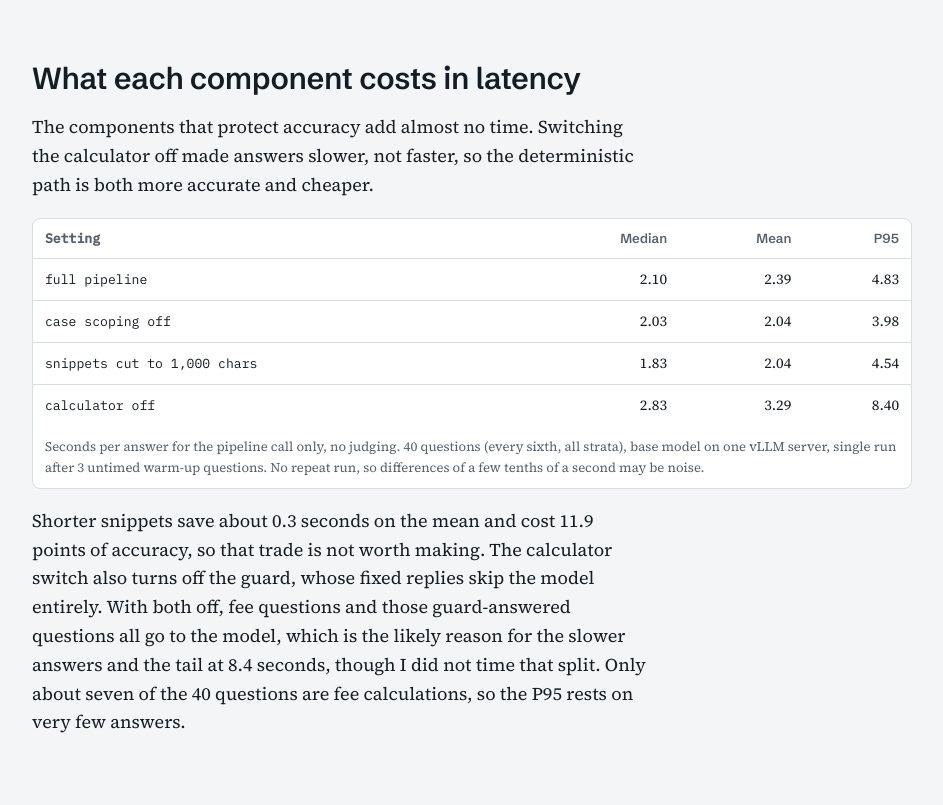
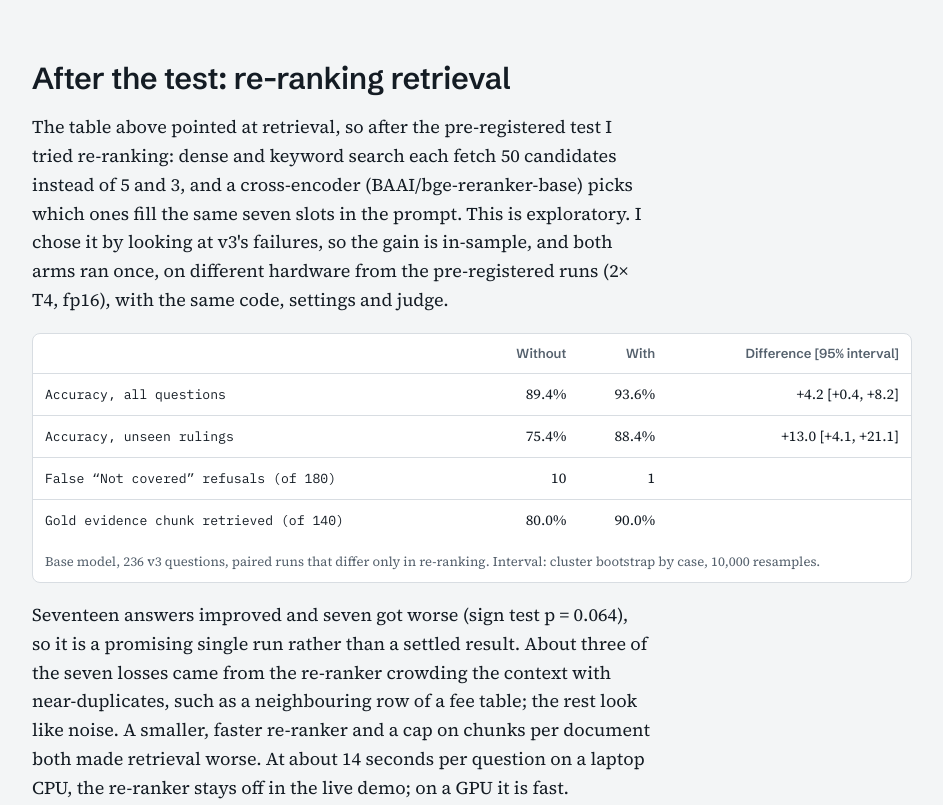
Before and after one commit to mikekeror-rgb/advocate_renumeration_assistant_v1, a plain HTML site: page docs/index.html in a window 1280 px wide. Shown: the part 3999-4804 px from the top of the page, without its empty margins (168-1111 px from the left). Drawn offline with Linux system fonts and the light colour scheme.

Commit message:
Add the post-hoc re-ranking and router results to README and portfolio
README: a TL;DR bullet, an optional-re-ranking note under How it works, and
an "After the pre-registered test (exploratory)" section with the paired
router-fix and re-ranking results, the two variants that didn't help, and
how to run the retrieval-only harness and deferred grading. The router
misfire bullet now says it was fixed afterwards.

Portfolio page: an "After the test: re-ranking retrieval" section with the
paired table, and the router paragraph notes the post-test fix.

All of it is marked exploratory and in-sample, on different hardware from
the pre-registered runs.

Co-Authored-By: Claude Opus 5.5 <noreply@anthropic.com>

```diff
--- a/docs/index.html
+++ b/docs/index.html
@@ -223,6 +223,24 @@ footer { border-top: 1px solid var(--line); padding-top: 22px; font-size: 0.95re
   </section>
 
   <section>
+    <h2>After the test: re-ranking retrieval</h2>
+    <p>The table above pointed at retrieval, so after the pre-registered test I tried re-ranking: dense and keyword search each fetch 50 candidates instead of 5 and 3, and a cross-encoder (BAAI/bge-reranker-base) picks which ones fill the same seven slots in the prompt. This is exploratory. I chose it by looking at v3's failures, so the gain is in-sample, and both arms ran once, on different hardware from the pre-registered runs (2× T4, fp16), with the same code, settings and judge.</p>
+    <div class="tablewrap">
+      <table>
+        <caption>Base model, 236 v3 questions, paired runs that differ only in re-ranking. Interval: cluster bootstrap by case, 10,000 resamples.</caption>
+        <thead><tr><th></th><th>Without</th><th>With</th><th>Difference [95% interval]</th></tr></thead>
+        <tbody>
+          <tr><td>Accuracy, all questions</td><td>89.4%</td><td>93.6%</td><td>+4.2 [+0.4, +8.2]</td></tr>
+          <tr><td>Accuracy, unseen rulings</td><td>75.4%</td><td>88.4%</td><td>+13.0 [+4.1, +21.1]</td></tr>
+          <tr><td>False &ldquo;Not covered&rdquo; refusals (of 180)</td><td>10</td><td>1</td><td></td></tr>
+          <tr><td>Gold evidence chunk retrieved (of 140)</td><td>80.0%</td><td>90.0%</td><td></td></tr>
+        </tbody>
+      </table>
+    </div>
+    <p style="margin-top:18px">Seventeen answers improved and seven got worse (sign test p = 0.064), so it is a promising single run rather than a settled result. About three of the seven losses came from the re-ranker crowding the context with near-duplicates, such as a neighbouring row of a fee table; the rest look like noise. A smaller, faster re-ranker and a cap on chunks per document both made retrieval worse. At about 14 seconds per question on a laptop CPU, the re-ranker stays off in the live demo; on a GPU it is fast.</p>
+  </section>
+
+  <section>
     <h2>What each component costs in latency</h2>
     <p>The components that protect accuracy add almost no time. Switching the calculator off made answers slower, not faster, so the deterministic path is both more accurate and cheaper.</p>
     <div class="tablewrap">
@@ -250,7 +268,7 @@ footer { border-top: 1px solid var(--line); padding-top: 22px; font-size: 0.95re
       <h2>What they do not show</h2>
       <p>That fine-tuning is useless. The unseen rulings come from only 14 cases, so a gain of a few points could hide in the intervals.</p>
       <p>Statute questions cannot be truly unseen, and the judge is itself a model. I re-judged 30 randomly drawn answers by hand (seed 20261017) and agreed with the judge on all 30. Only 13 of those were scored by the model judge, the other 17 being deterministic checks on fee figures and refusals, so the real evidence is 13 for 13, which still allows a disagreement rate of about 20% or less at 95% confidence. One jurisdiction, one 7B model, one adapter of each kind.</p>
-      <p>The fee router and its guard also misfire: on 6 of the 236 questions (about 2.5%) they replied with a fixed fee message to a question that was not a fee calculation, so the full pipeline's accuracy is somewhat understated.</p>
+      <p>The fee router and its guard also misfired: on 6 of the 236 questions (about 2.5%) they replied with a fixed fee message to a question that was not a fee calculation, so the full pipeline's accuracy is somewhat understated. I fixed both triggers after the test, and all six then answered correctly in a paired re-run, but that check is in-sample.</p>
     </div>
   </section>
 
```
Also changed, not shown: 1 other file.
